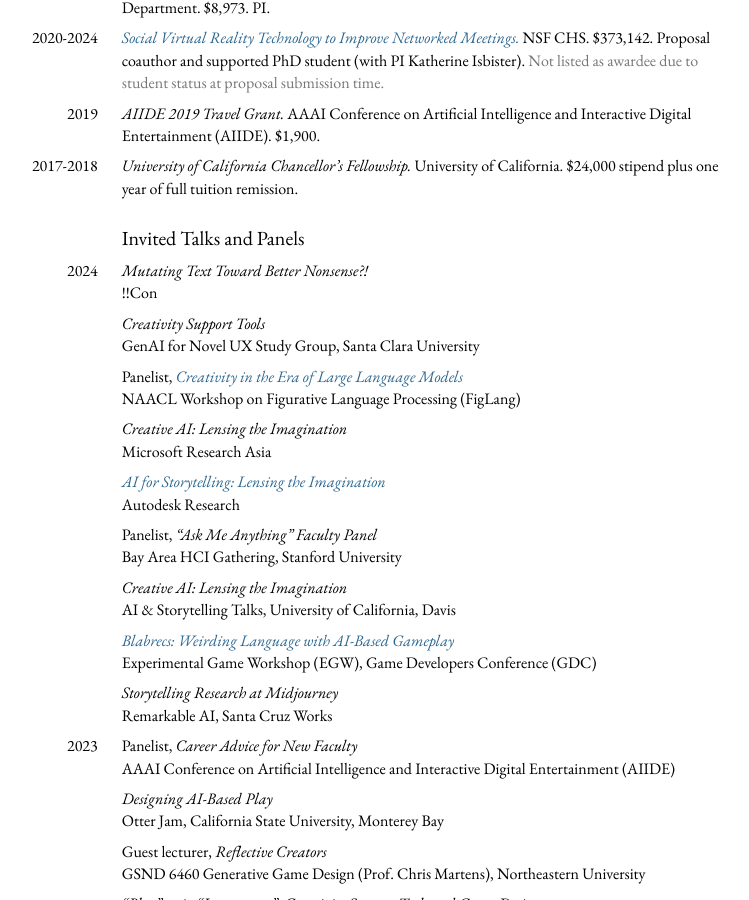
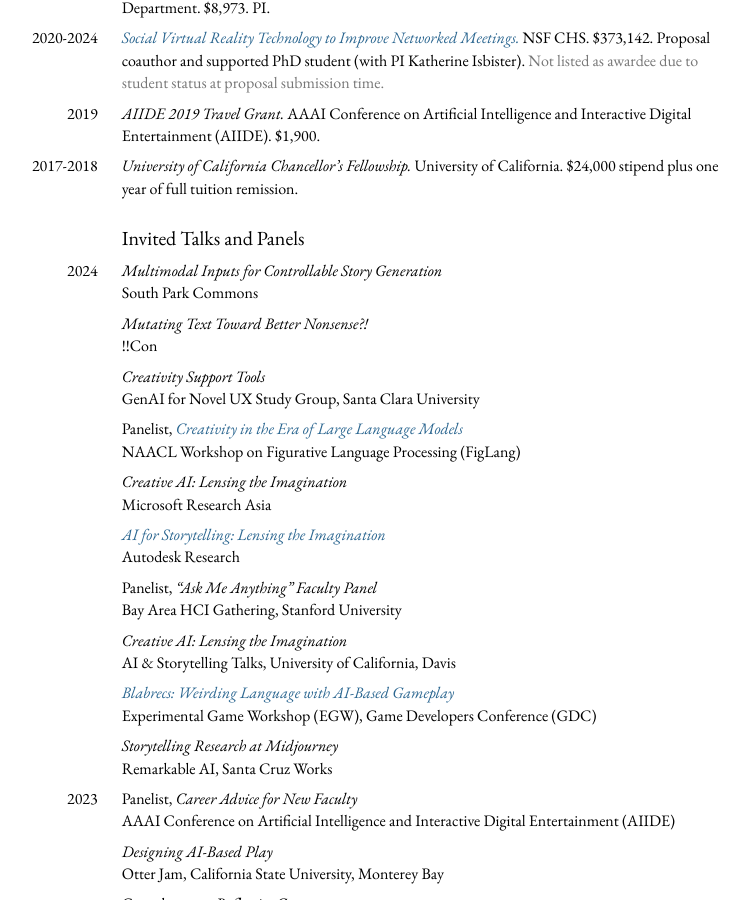
Before and after one commit to mkremins/mkremins.github.io, a Jekyll site: the page built from cv/index.html, in a window 1280 px wide and 900 px high, scrolled down 6826 px. Shown: the whole window, without its empty margins (261-1010 px from the left). Built offline with Jekyll 4.4.1, drawn with Linux system fonts in a browser that asks for light colours.

Commit message:
Add SPC demo night presentation

```diff
--- a/_data/talks.json
+++ b/_data/talks.json
@@ -1,4 +1,11 @@
 [
+{
+  "title": "Multimodal Inputs for Controllable Story Generation",
+  "url": "",
+  "year": "2024",
+  "venue": "South Park Commons",
+  "venue_long": "South Park Commons",
+},
 {
   "title": "Mutating Text Toward Better Nonsense?!",
   "url": "",
```
